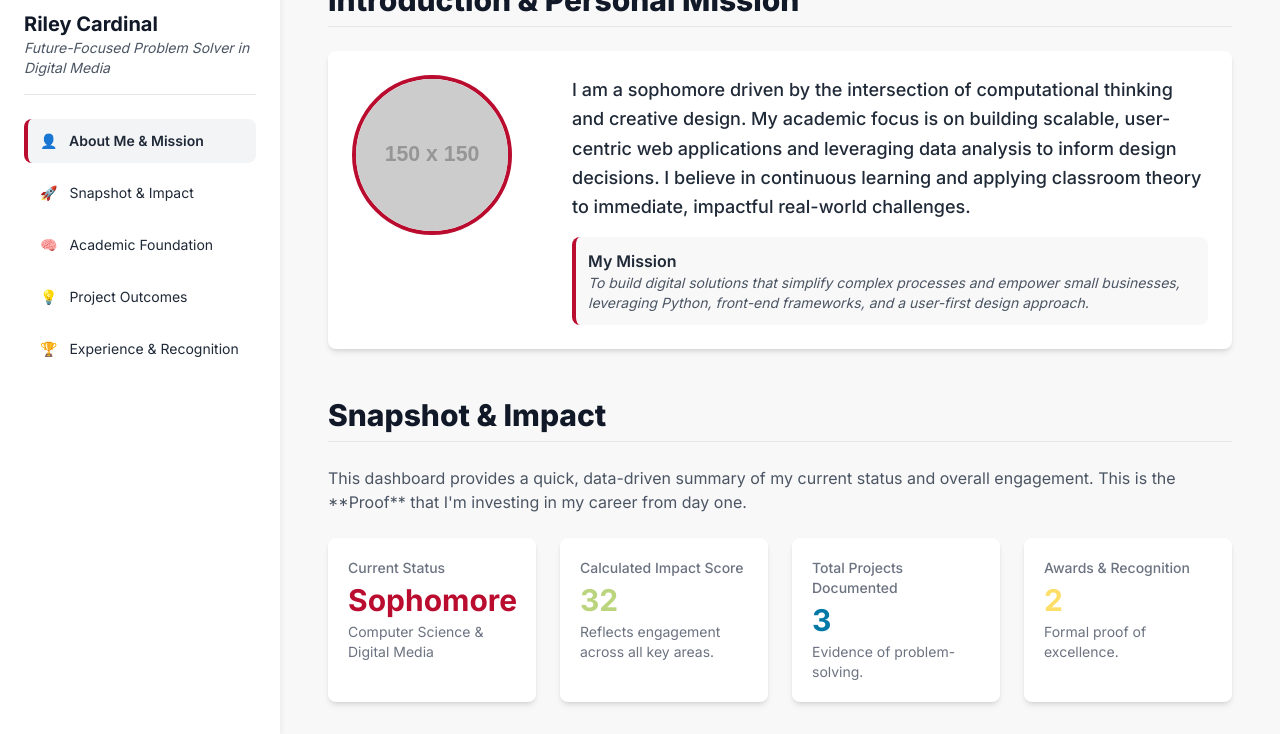
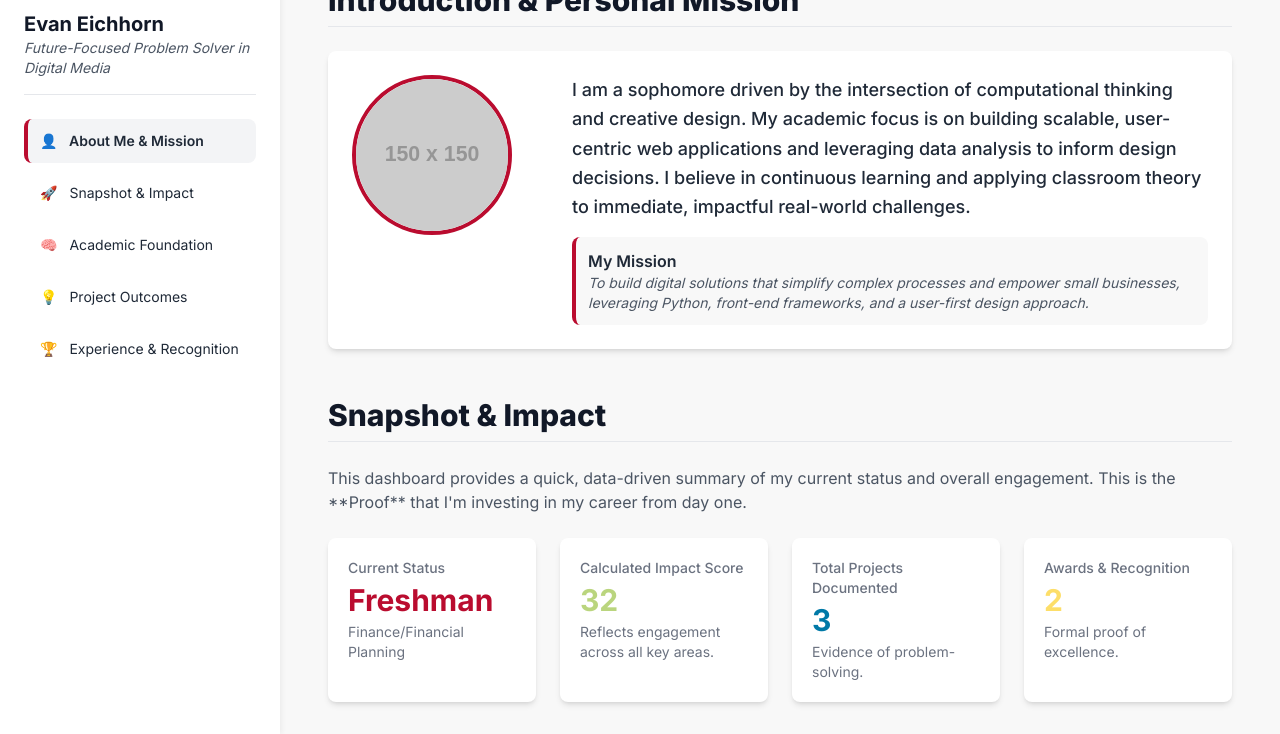
Before and after one commit to EvanEichhorn/Isom210-7-Project-2, a plain HTML site: page index.html in a window 1280 px wide. Shown: the part 66-800 px from the top of the page. Drawn offline with nearby package versions, Linux system fonts and the light colour scheme; placeholder pictures from the web are drawn by us.

Commit message:
Update index.html

```diff
--- a/index.html
+++ b/index.html
@@ -255,10 +255,10 @@ CONFIRMATION: NO SVG graphics used. NO Mermaid JS used. -->
 
         // 1.1 PROFILE & BRANDING VARIABLES (REQUIRED)
         const profileData = {
-            studentName: "Riley Cardinal",
+            studentName: "Evan Eichhorn",
             tagline: "Future-Focused Problem Solver in Digital Media",
-            currentYear: "Sophomore", // Freshman, Sophomore, Junior, Senior
-            major: "Computer Science & Digital Media",
+            currentYear: "Freshman", // Freshman, Sophomore, Junior, Senior
+            major: "Finance/Financial Planning",
             gpa: 3.85,
             impactScoreMultiplier: 10, // Adjusts how much projects/awards count towards total impact
 
```
